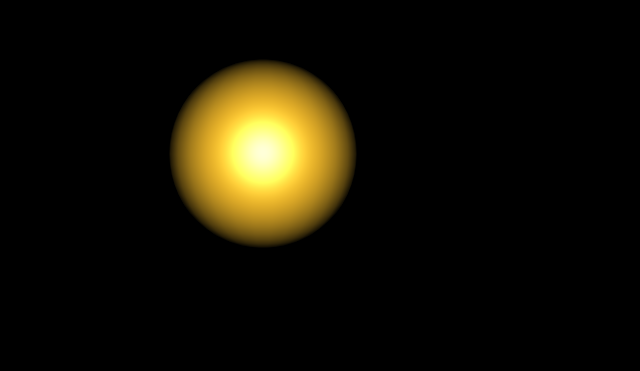
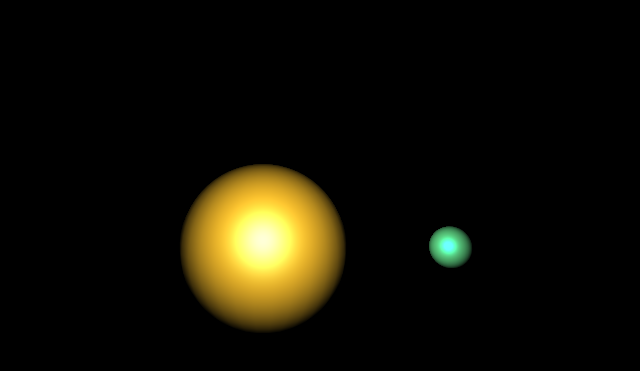
Before and after one commit to luniballony/Solar_System_Graphic_Representation, a plain HTML site: page index.html in a window 1280 px wide. Shown: the part 257-628 px from the top of the page, without its empty margins (377-1017 px from the left). Drawn offline with nearby package versions, Linux system fonts and the light colour scheme; animation ran at ten frames a second.

Commit message:
Created Constants.Js
Seperated constants by creating a different file and calling them. In html page Sun and Earth are shown with different sizes and colors

```diff
--- /dev/null
+++ b/constants.js
@@ -0,0 +1,55 @@
+// constants.js
+
+// Speeds
+/* export const Positions = {
+    Sun : 1,
+    Mercury: (Sun + 1),
+    Venus: (Mercury + 1),
+    Earth: (Venus + 1),
+    Mars: (Earth + 1),
+    Jupiter: (Mars + 1),
+    Saturn: (Jupiter + 1),
+    Uranus: (Saturn + 1),
+    Neptune: (Uranus + 1),
+}; */
+
+// Sizes
+/* export const Sizes = {
+    Sun : 8,
+    Mercury: (Sun * 1),
+    Venus: (Sun * 1),
+    Earth: (Sun * 1),
+    Mars: (Sun * 1),
+    Jupiter: (Sun * 1),
+    Saturn: (Sun * 1),
+    Uranus: (Sun * 1),
+    Neptune: (Sun * 1),
+}; */
+
+export const Sizes = {
+    Sun : 8,
+    Mercury: 2,
+    Venus: 2,
+    Earth: 2,
+    Mars: 2,
+    Jupiter: 2,
+    Saturn: 2,
+    Uranus: 2,
+    Neptune: 2,
+};
+
+// Colors
+export const Colors = {
+    Sun : 0xE3AD27,
+    Mercury : 0xCC0000,
+    Venus : 0xCC0000,
+    Earth : 0x4FB06D,
+    Mars : 0xCC0000,
+    Jupiter : 0xCC0000,
+    Saturn : 0xCC0000,
+    Uranos : 0xCC0000,
+    Neptune : 0xCC0000,
+    Stars : 0xffffff,
+};
+
+// speed of self rotation
--- a/index.html
+++ b/index.html
@@ -13,32 +13,11 @@
             // v1 : Sizes and Colors set
             import * as THREE from 'https://unpkg.com/three@0.124.0/build/three.module.js';
 
+            // imports file with constants defined
+            import {Sizes, Colors } from './constants.js';
+
             // easier to manage the code and test sizes
             const SpeedRotation = 0.025;
-
-            // Sun + Planets + Stars Size
-            const SunSize = 9;
-            const MercurySize = 1;
-            const VenusSize = 1;
-            const EarthSize = 1;
-            const MarsSize = 1;
-            const JupiterSize = 1;
-            const SaturnSize = 1;
-            const NeptuneSize = 1;
-            const StarsSize = 1;
-
-            // Sun + Planets + Stars Colors
-            const SunColor = 0xE3AD27;
-            const MercuryColor = 0xCC0000;
-            const VenusColor = 0xCC0000;
-            const EarthColor = 0xCC0000;
-            const MarsColor = 0xCC0000;
-            const JupiterColor = 0xCC0000;
-            const SaturnColor = 0xCC0000;
-            const UranosColor = 0xCC0000;
-            const NeptuneColor = 0xCC0000;
-            const StarsColor = 0xffffff;
-
             const Shine = 18;
 
 
@@ -53,16 +32,30 @@
 
 
             // Sun
-            const geometry = new THREE.SphereGeometry(SunSize, 30, 30); // 1st: radius, 2nd: horizontal smooth appearance, 3rd: vetical smooth appearance
-            const material = new THREE.MeshPhongMaterial ({
-                color: SunColor,
+            const SunGeometry = new THREE.SphereGeometry(Sizes.Sun, 30, 30); // 1st: radius, 2nd: horizontal smooth appearance, 3rd: vetical smooth appearance
+            const SunMaterial = new THREE.MeshPhongMaterial ({
+                color: Colors.Sun,
                 specular: 0x33333,   // Specular color, adjust for shininess
                 shininess: Shine     // Higher shininess = smaller, sharper reflections
             });
-            const sphere = new THREE.Mesh(geometry, material);
-            sphere.scale.set(1, 1, 1); // Resizes the sphere
-            sphere.position.set(0, SunSize, 0); // Moves the sphere on the screen (vertically)
-            scene.add(sphere);
+            const Sun = new THREE.Mesh(SunGeometry, SunMaterial);
+            Sun.scale.set(1, 1, 1); // Resizes the sphere
+            Sun.position.set(0, 0, 0); // Moves the sphere on the screen (vertically)
+            scene.add(Sun);
+
+
+            // Earth
+            const EarthGeometry = new THREE.SphereGeometry(Sizes.Earth, 30, 30); // 1st: radius, 2nd: horizontal smooth appearance, 3rd: vetical smooth appearance
+            const EarthMaterial = new THREE.MeshPhongMaterial ({
+                color: Colors.Earth,
+                specular: 0x33333,   // Specular color, adjust for shininess
+                shininess: Shine     // Higher shininess = smaller, sharper reflections
+            });
+            const Earth = new THREE.Mesh(EarthGeometry, EarthMaterial);
+            Earth.scale.set(1, 1, 1); // Resizes the sphere
+            Earth.position.set(18, 0, 0); // Moves the sphere on the screen (horizontally)
+            scene.add(Earth);
+
 
 
             // LIGHT
```
